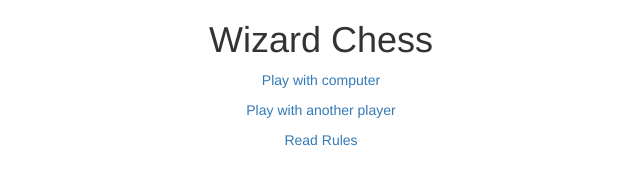
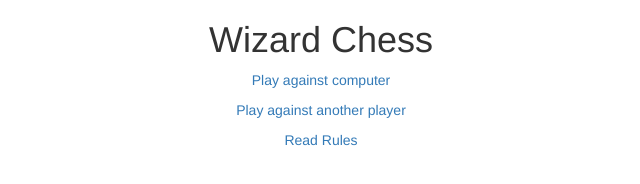
Before and after one commit to RuojunHong/WizardChess, a plain HTML site: page index.html in a window 1280 px wide. Shown: the full height of the page, 319-959 px from the left. Drawn offline with nearby package versions, Linux system fonts and the light colour scheme.

Commit message:
fixed small bugs

```diff
--- a/index.html
+++ b/index.html
@@ -16,8 +16,8 @@
 </head>
 <div class="container text-center">
 <h1>Wizard Chess</h1>
-<p><a class="button" href="single.html">Play with computer</a></p>
-<p><a class="button" href="multiple.html">Play with another player</a></p>
+<p><a class="button" href="single.html">Play against computer</a></p>
+<p><a class="button" href="multiple.html">Play against another player</a></p>
     <p><a class="button" href="src/wizard_chess_rules.pdf">Read Rules</a></p>
 </body>
 </div>
```
